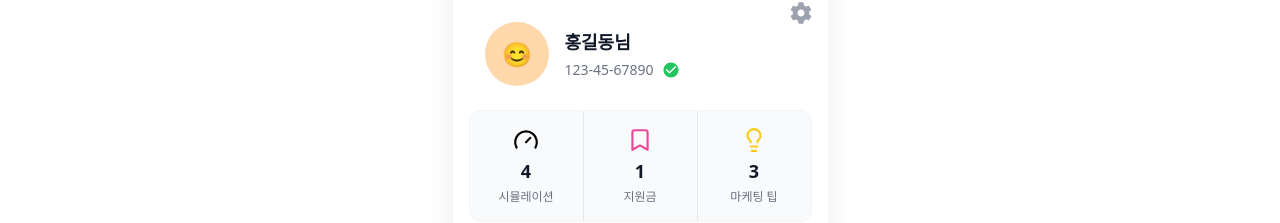
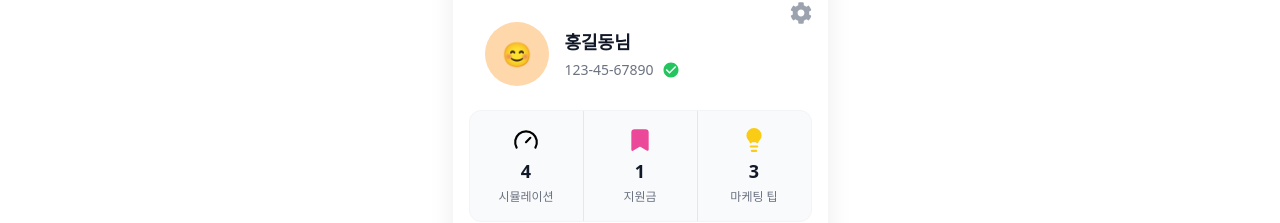
Before and after one commit to guide-on/frontend, a React (Vite) app: page /mypage in a window 1280 px wide. Shown: the part 74-297 px from the top of the page. Built offline with nearby package versions, Linux system fonts and the light colour scheme; no server answers; a web font is replaced by a local one.

Commit message:
fix: 아이콘 색상 변경

```diff
--- a/src/pages/MyPage.tsx
+++ b/src/pages/MyPage.tsx
@@ -35,13 +35,23 @@ const MyPage: React.FC = () => {
           </div>
           <div className="w-px bg-gray-200" />
           <div className="flex-1 flex flex-col items-center justify-center py-4">
-            <Bookmark className="text-pink-500 mb-1" size={26} />
+            <Bookmark
+              className="mb-1"
+              size={26}
+              fill="#ec4899"
+              color="#ec4899"
+            />
             <div className="text-lg font-bold text-gray-900">1</div>
             <div className="text-xs text-gray-500 mt-1">지원금</div>
           </div>
           <div className="w-px bg-gray-200" />
           <div className="flex-1 flex flex-col items-center justify-center py-4">
-            <Lightbulb className="text-yellow-400 mb-1" size={26} />
+            <Lightbulb
+              className="mb-1"
+              size={26}
+              fill="#facc15"
+              color="#facc15"
+            />
             <div className="text-lg font-bold text-gray-900">3</div>
             <div className="text-xs text-gray-500 mt-1">마케팅 팁</div>
           </div>
```
